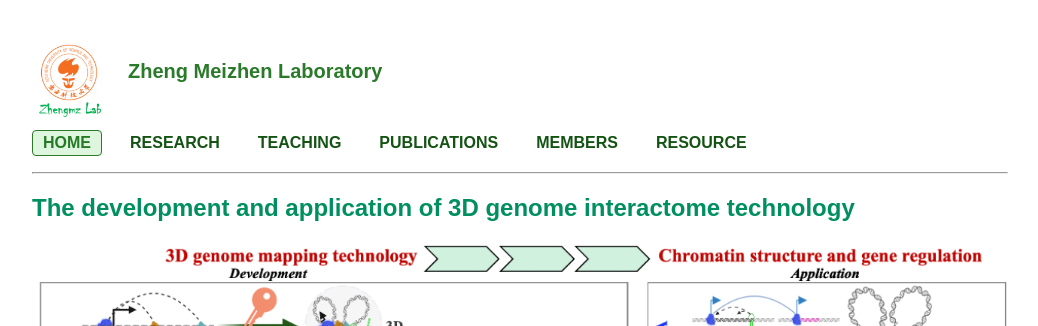
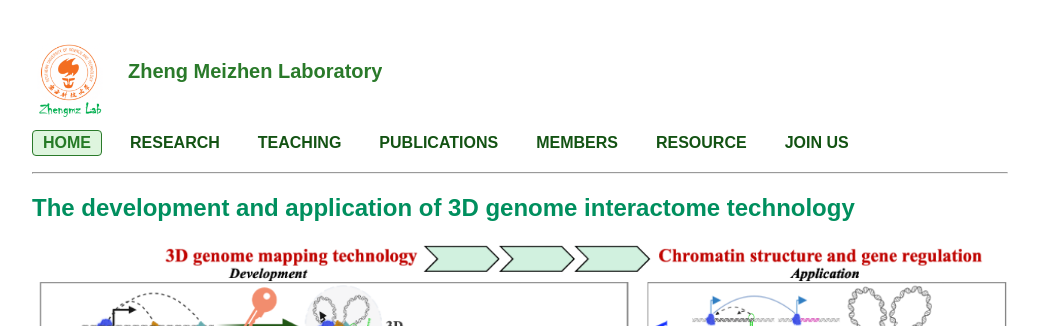
Before and after one commit to ZhengmzLab/zhengmzlab.github.io, a Jekyll site: the page built from index.md, in a window 1280 px wide. Shown: the top 326 px of the page, without its empty margins (120-1158 px from the left). Built offline with Jekyll 4.4.1, drawn with Linux system fonts in a browser that asks for light colours.

Commit message:
Update _config.yml

```diff
--- a/_config.yml
+++ b/_config.yml
@@ -17,3 +17,5 @@ nav_items:
     url: /members.html
   - name: RESOURCE
     url: /resource.html
+  - name: JOIN US
+    url: /joun_us.html
```
